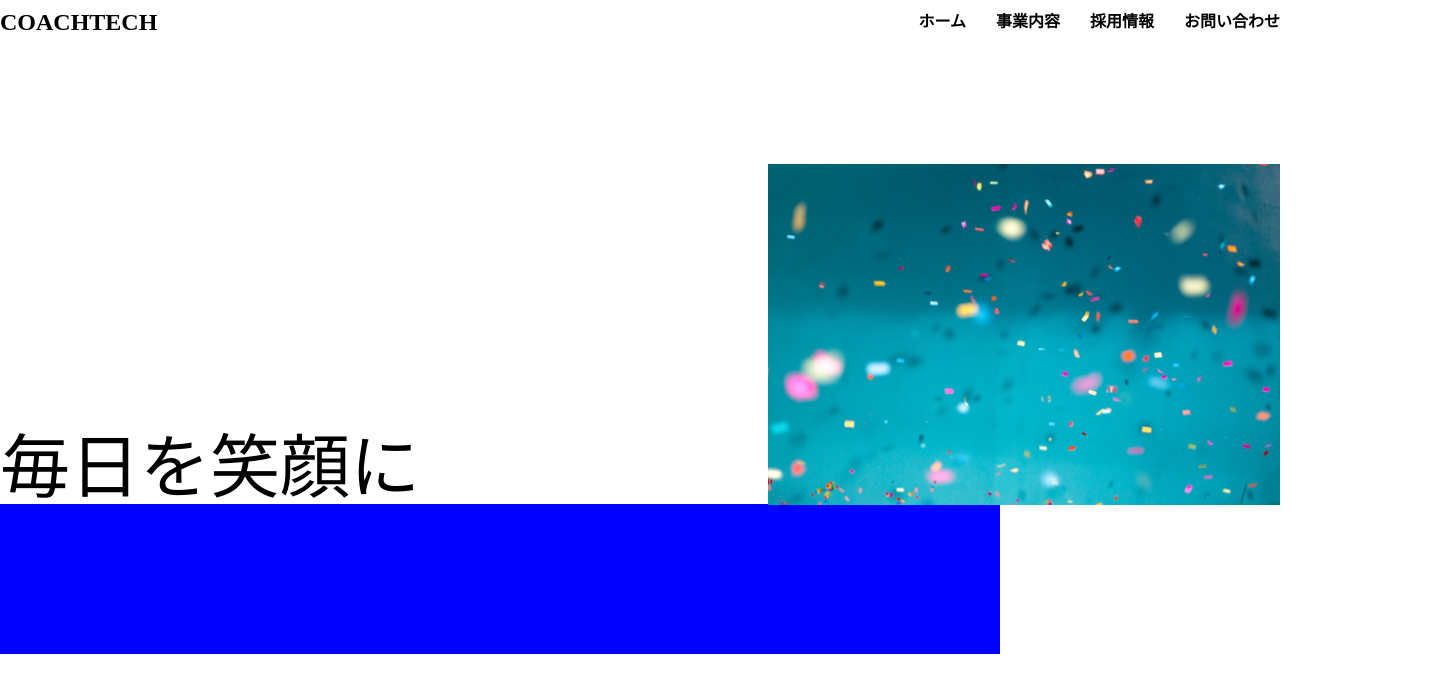
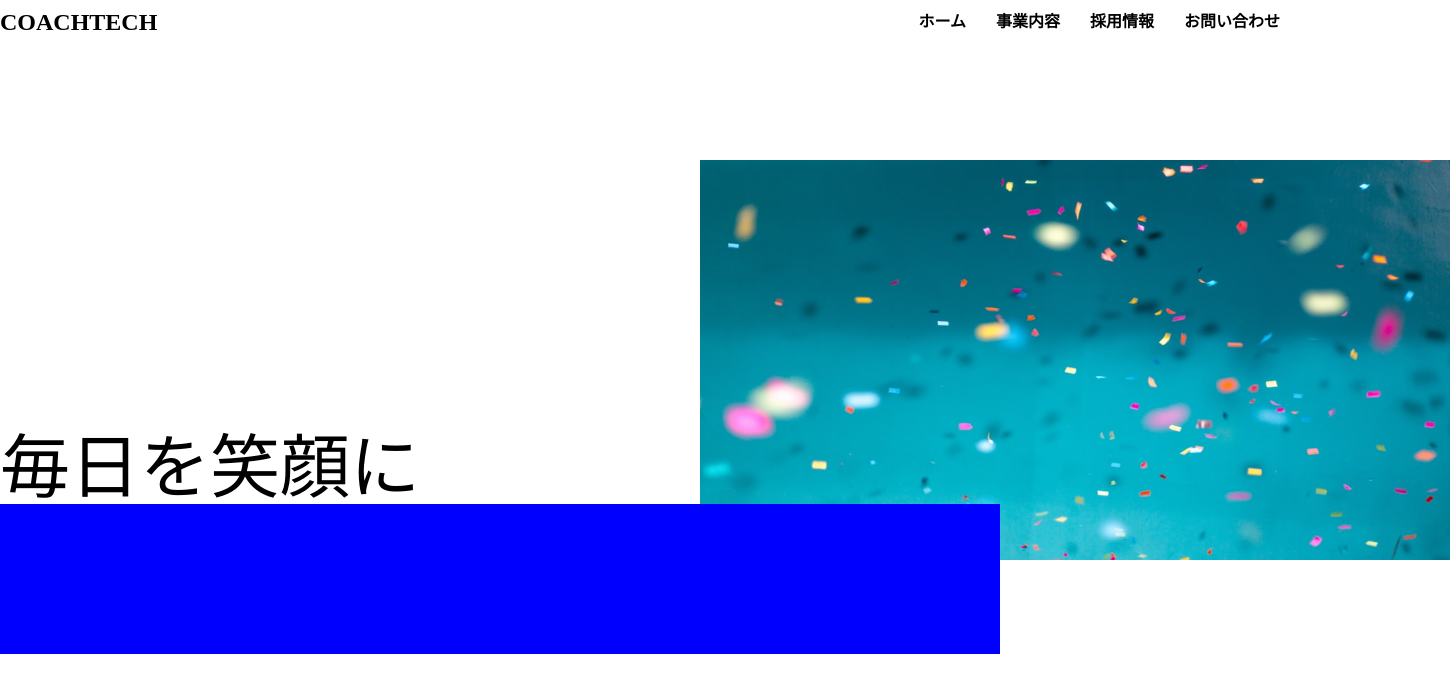
Before and after one commit to matusitakeisuke/20240125_matsushitakeisuke_css, a plain HTML site: page index.html in a window 1280 px wide. Shown: the whole page, 1450 px wide, since content can reach past the window. Drawn offline with Linux system fonts and the light colour scheme.

Commit message:
任意のメッセージ

```diff
--- a/css/style.css
+++ b/css/style.css
@@ -23,19 +23,22 @@ a {
     margin-left: 30px;
 }
 
-img {
-    float: right;
-    width: 40%;
-    margin-top: 130px;
-}
-
 .text {
     font-size: 70px;
     margin-top: 400px;
 }
 
 .box {
+    position: relative;
     width: 1000px;
     height: 150px;
     background-color: blue;
 }
+
+img {
+    position: absolute;
+    top: 160px;
+    left: 700px;
+    width: 750px;
+    height: 400px;
+}
```
Also changed, not shown: index.html (+3 -1 lines).
